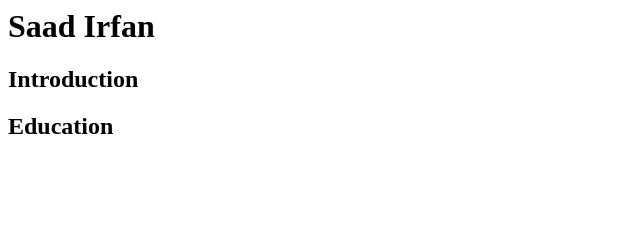
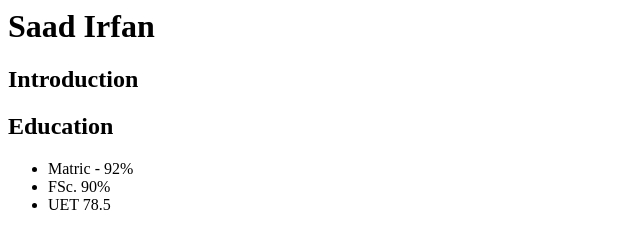
Before and after one commit to msaaddev/ASMEWebDevCourse, a plain HTML site: page index.html in a window 1280 px wide. Shown: the whole page, without its empty margins (0-640 px from the left). Drawn offline with Linux system fonts and the light colour scheme.

Commit message:
list elements

```diff
--- a/index.html
+++ b/index.html
@@ -6,5 +6,10 @@
 		<h1>Saad Irfan</h1>
 		<h2>Introduction</h2>
 		<h2>Education</h2>
+		<ul>
+			<li>Matric - 92%</li>
+			<li>FSc. 90%</li>
+			<li>UET 78.5</li>
+		</ul>
 	</body>
 </html>
```
